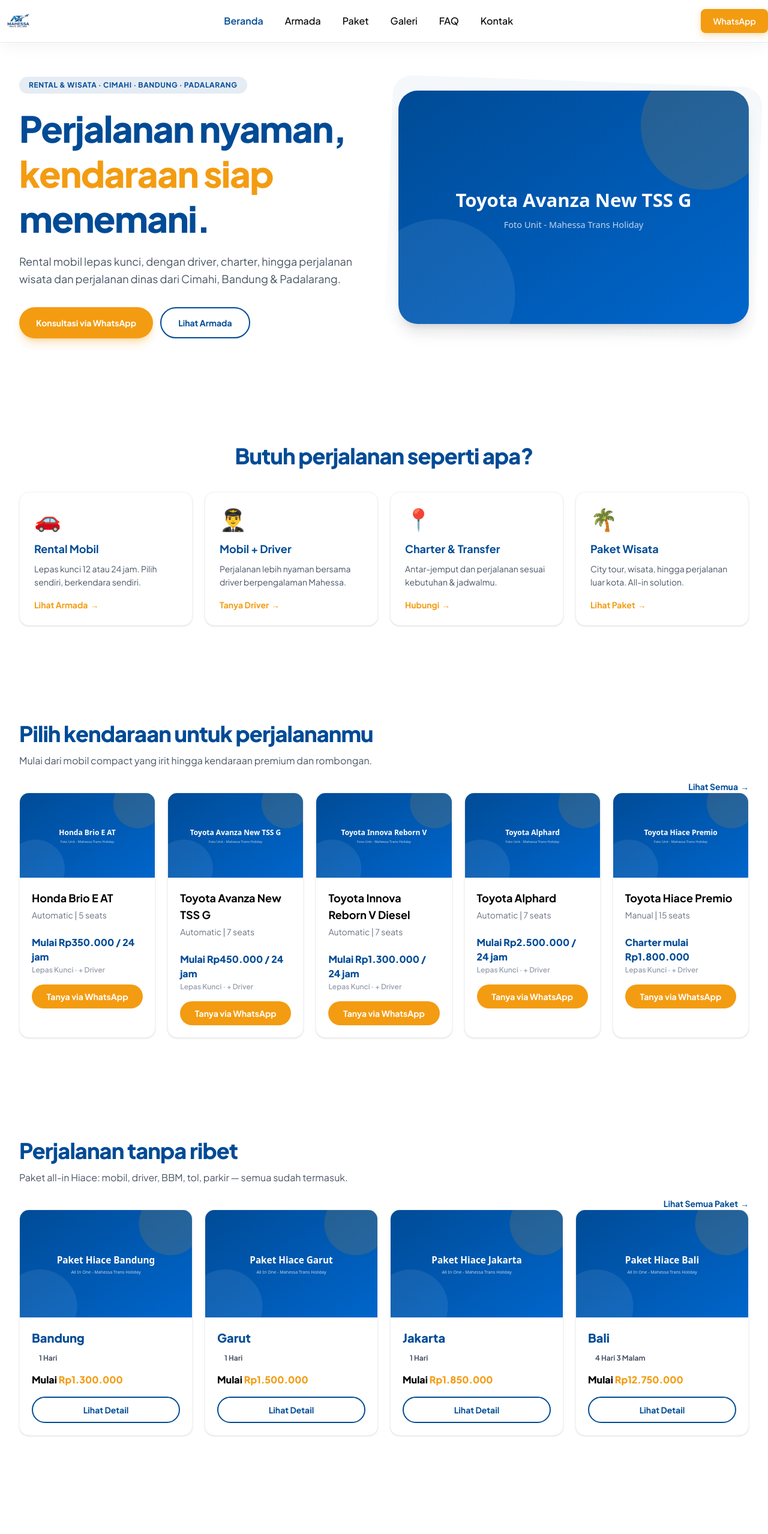
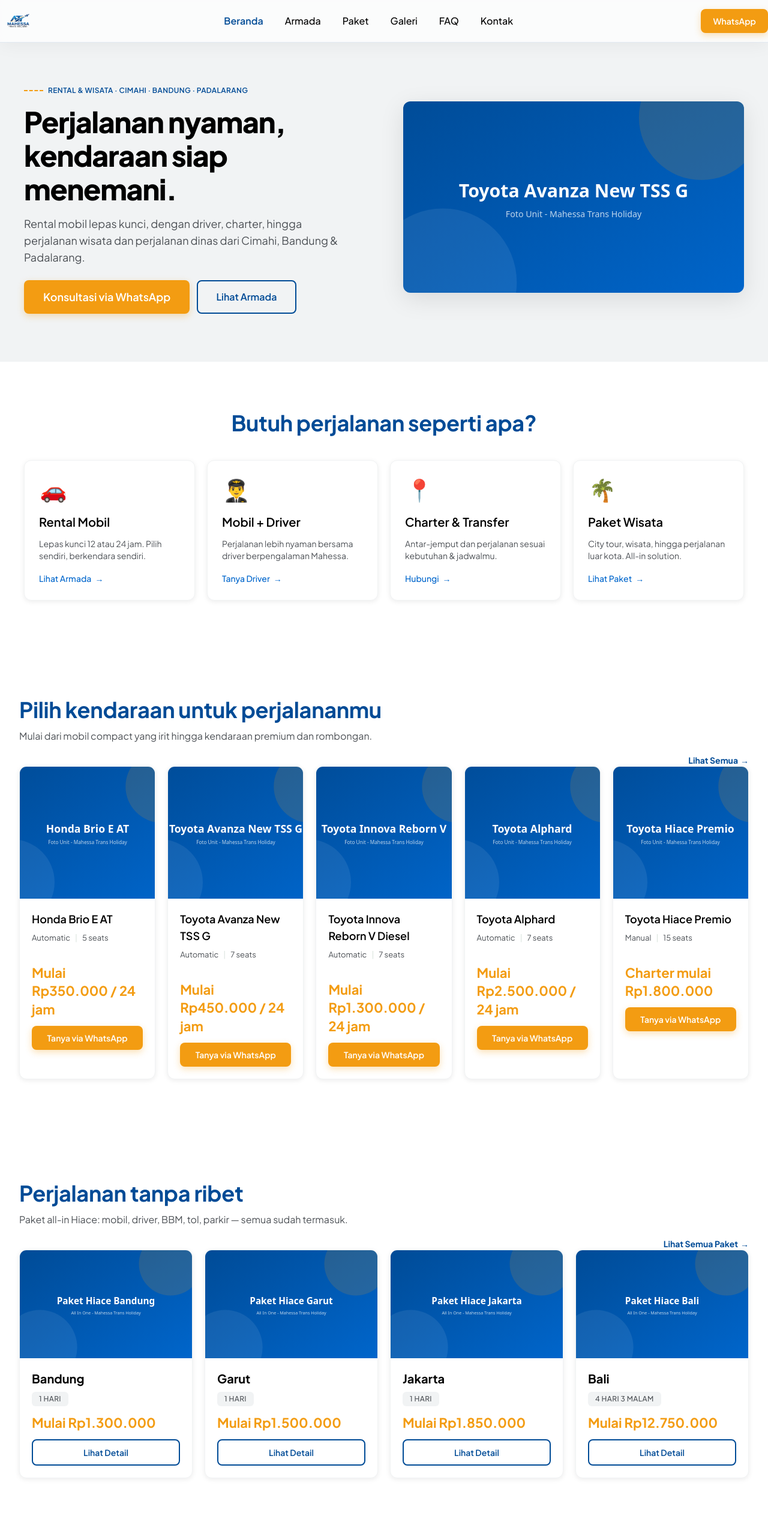
Before and after one commit to andhkx/MahessaTransHoliday, a Next.js app: page / in a window 1280 px wide. Shown: the top 2557 px of the page at 60% size. Built offline with nearby package versions, Linux system fonts and the light colour scheme.

Commit message:
feat: shared components styling sesuai DESIGN.MD

```diff
--- a/components/Hero.tsx
+++ b/components/Hero.tsx
@@ -5,52 +5,51 @@
 
 export default function Hero() {
   return (
-    <section className="relative overflow-hidden bg-gradient-to-b from-mist to-white pt-28 pb-16 sm:pt-32 lg:pb-24">
-      <div className="mx-auto max-w-7xl px-4 sm:px-6 lg:px-8">
-        <div className="grid items-center gap-12 lg:grid-cols-2">
+    <section className="bg-surface pb-12 pt-[104px] lg:pb-20 lg:pt-[134px]">
+      <div className="container-site grid items-center gap-10 lg:grid-cols-2 lg:gap-16">
         <div>
-            <span className="inline-flex items-center gap-2 rounded-full bg-primary/10 px-4 py-1.5 text-xs font-bold uppercase tracking-wider text-primary">
+          <span className="eyebrow">
+            <span
+              aria-hidden="true"
+              className="inline-block w-8 border-t-2 border-dashed border-accent"
+            />
             Rental & Wisata · {SERVICE_AREAS.join(" · ")}
           </span>
-            <h1 className="mt-5 text-4xl font-extrabold leading-tight tracking-tight text-primary sm:text-5xl xl:text-6xl">
-              Perjalanan nyaman,{" "}
-              <span className="text-accent">kendaraan siap</span> menemani.
+          <h1 className="mt-4 max-w-[500px] text-[32px] font-extrabold leading-[40px] tracking-tight text-black md:text-h1 md:leading-[56px] lg:text-h1">
+            Perjalanan nyaman, kendaraan siap menemani.
           </h1>
-            <p className="mt-5 max-w-xl text-base leading-relaxed text-gray-600 sm:text-lg">
-              Rental mobil lepas kunci, dengan driver, charter, hingga
-              perjalanan wisata dan perjalanan dinas dari Cimahi, Bandung &
-              Padalarang.
+          <p className="mt-4 max-w-[550px] text-base leading-relaxed text-body-text lg:text-lg lg:leading-7">
+            Rental mobil lepas kunci, dengan driver, charter, hingga perjalanan
+            wisata dan perjalanan dinas dari Cimahi, Bandung & Padalarang.
           </p>
-            <div className="mt-8 flex flex-col gap-3 sm:flex-row">
+          <div className="mt-6 flex flex-col gap-3 sm:flex-row">
             <a
               href={waGeneralLink()}
               target="_blank"
               rel="noopener noreferrer"
-                className="inline-flex items-center justify-center rounded-full bg-accent px-7 py-3.5 text-sm font-bold text-white shadow-lg shadow-accent/30 transition-colors hover:bg-accent-dark"
+              className="btn btn-primary btn-lg"
             >
               Konsultasi via WhatsApp
             </a>
             <Link
               href="/armada"
-                className="inline-flex items-center justify-center rounded-full border-2 border-primary px-7 py-3.5 text-sm font-bold text-primary transition-colors hover:bg-primary hover:text-white"
+              className="btn btn-secondary px-[30px] py-[14px] text-base font-semibold"
             >
               Lihat Armada
             </Link>
           </div>
         </div>
 
-          <div className="relative">
-            <div className="absolute -inset-4 -z-10 rounded-[2rem] bg-primary/5 rotate-2" />
+        <div className="hidden md:block">
           <Image
             src="/images/vehicles/toyota-avanza.svg"
             alt="Toyota Avanza New TSS G — armada Mahessa Trans Holiday"
             width={1200}
             height={800}
             priority
-              sizes="(max-width: 1024px) 100vw, 50vw"
-              className="w-full rounded-[2rem] object-cover shadow-xl"
+            sizes="(max-width: 1024px) 90vw, 50vw"
+            className="aspect-[4/3] w-full rounded-xl object-cover shadow-photo lg:aspect-[16/9]"
           />
-          </div>
         </div>
       </div>
     </section>
--- a/components/PackageCard.tsx
+++ b/components/PackageCard.tsx
@@ -9,13 +9,13 @@
   className?: string;
 };
 
-export default function PackageCard({ packageItem, className }: PackageCardProps) {
+export default function PackageCard({
+  packageItem,
+  className,
+}: PackageCardProps) {
   return (
     <article
-      className={cn(
-        "flex flex-col overflow-hidden rounded-2xl border border-gray-100 bg-white shadow-sm transition-shadow hover:shadow-lg",
-        className,
-      )}
+      className={cn("card card-lift group overflow-hidden", className)}
     >
       <Image
         src={packageItem.image}
@@ -23,22 +23,19 @@
         width={640}
         height={420}
         sizes="(max-width: 640px) 100vw, (max-width: 1024px) 50vw, 33vw"
-        className="aspect-[16/10] w-full object-cover"
+        className="h-[180px] w-full object-cover transition-transform duration-300 group-hover:scale-[1.03]"
       />
-      <div className="flex flex-1 flex-col p-5">
-        <h3 className="text-xl font-extrabold text-primary">
-          {packageItem.destination}
-        </h3>
-        <span className="mt-2 w-fit rounded-full bg-mist px-3 py-1 text-xs font-bold text-gray-600">
+      <div className="p-4 md:p-5">
+        <h3 className="text-h5 font-bold text-black">{packageItem.destination}</h3>
+        <span className="mt-2 inline-block rounded-md bg-surface px-3 py-1 text-caption font-medium uppercase text-body-text">
           {packageItem.duration}
         </span>
-        <p className="mt-3 text-base font-extrabold text-ink">
-          Mulai{" "}
-          <span className="text-accent">{formatIDR(packageItem.price)}</span>
+        <p className="mb-3 mt-3 text-xl font-bold text-accent md:text-[22px]">
+          Mulai {formatIDR(packageItem.price)}
         </p>
         <Link
           href={`/paket/${packageItem.slug}`}
-          className="mt-4 inline-flex items-center justify-center rounded-full border-2 border-primary px-5 py-2.5 text-sm font-bold text-primary transition-colors hover:bg-primary hover:text-white"
+          className="btn btn-secondary btn-sm w-full"
         >
           Lihat Detail
         </Link>
--- a/components/SectionHeading.tsx
+++ b/components/SectionHeading.tsx
@@ -14,15 +14,20 @@
   return (
     <div
       className={cn(
-        "mb-10 max-w-2xl",
+        "mb-8 max-w-2xl lg:mb-10",
         align === "center" ? "mx-auto text-center" : "text-left",
       )}
     >
-      <h2 className="text-3xl font-extrabold tracking-tight text-primary sm:text-4xl">
+      <h2 className="text-[26px] font-bold leading-8 tracking-[-0.3px] text-primary md:text-h2 md:leading-[44px]">
         {title}
       </h2>
       {subtitle && (
-        <p className="mt-3 text-base leading-relaxed text-gray-600">
+        <p
+          className={cn(
+            "mt-3 text-sm leading-5 text-body-text md:text-base",
+            align === "center" && "mx-auto",
+          )}
+        >
           {subtitle}
         </p>
       )}
--- a/components/ServiceCards.tsx
+++ b/components/ServiceCards.tsx
@@ -1,33 +1,41 @@
 import Link from "next/link";
 import { services } from "@/data/services";
+import Reveal from "./Reveal";
 import SectionHeading from "./SectionHeading";
 
 export default function ServiceCards() {
   return (
-    <section className="py-16 sm:py-20">
-      <div className="mx-auto max-w-7xl px-4 sm:px-6 lg:px-8">
+    <section className="py-12 lg:py-20">
+      <div className="container-site">
         <SectionHeading title="Butuh perjalanan seperti apa?" />
-        <div className="grid gap-5 sm:grid-cols-2 lg:grid-cols-4">
-          {services.map((service) => (
-            <div
-              key={service.id}
-              className="group flex flex-col rounded-2xl border border-gray-100 bg-white p-6 shadow-sm transition-shadow hover:shadow-lg"
-            >
-              <span className="text-4xl">{service.icon}</span>
-              <h3 className="mt-4 text-lg font-bold text-primary">
+        <div className="grid grid-cols-1 gap-4 sm:grid-cols-2 lg:grid-cols-4 lg:gap-5">
+          {services.map((service, i) => (
+            <Reveal key={service.id} delay={(i % 4) as 0 | 1 | 2 | 3}>
+              <div className="card card-lift group h-full p-6">
+                <span className="flex h-12 w-12 items-center justify-center text-[36px] leading-none">
+                  {service.icon}
+                </span>
+                <h3 className="mb-3 mt-4 text-h5 font-semibold text-black">
                   {service.title}
                 </h3>
-              <p className="mt-2 flex-1 text-sm leading-relaxed text-gray-600">
+                <p className="mb-4 flex-1 text-sm leading-5 text-body-text">
                   {service.text}
                 </p>
                 <Link
                   href={service.ctaHref}
-                className="mt-4 inline-flex items-center gap-1 text-sm font-bold text-accent transition-colors hover:text-accent-dark"
+                  className="text-link text-sm"
+                  aria-label={`${service.ctaLabel} - ${service.title}`}
                 >
                   {service.ctaLabel}
-                <span aria-hidden="true">→</span>
+                  <span
+                    aria-hidden="true"
+                    className="transition-transform duration-200 group-hover:translate-x-1"
+                  >
+                    →
+                  </span>
                 </Link>
               </div>
+            </Reveal>
           ))}
         </div>
       </div>
--- a/components/VehicleCard.tsx
+++ b/components/VehicleCard.tsx
@@ -20,12 +20,7 @@
 
 export default function VehicleCard({ vehicle, className }: VehicleCardProps) {
   return (
-    <article
-      className={cn(
-        "flex flex-col overflow-hidden rounded-2xl border border-gray-100 bg-white shadow-sm transition-shadow hover:shadow-lg group",
-        className,
-      )}
-    >
+    <article className={cn("card card-lift group overflow-hidden", className)}>
       <Link
         href={`/armada/${vehicle.slug}`}
         className="block"
@@ -37,31 +32,30 @@
           width={640}
           height={420}
           sizes="(max-width: 640px) 100vw, (max-width: 1024px) 50vw, 25vw"
-          className="aspect-[16/10] w-full object-cover"
+          className="h-[200px] w-full object-cover transition-transform duration-300 group-hover:scale-[1.03] md:h-[220px]"
         />
-        <div className="flex flex-1 flex-col p-5">
-          <h3 className="text-lg font-bold text-ink group-hover:text-primary">
+        <div className="p-4 md:p-5">
+          <h3 className="mb-2 text-lg font-semibold text-black transition-colors duration-200 group-hover:text-primary">
             {vehicle.name}
           </h3>
-          <p className="mt-1 text-sm text-gray-500">
-            {vehicle.transmission} | {vehicle.capacity} seats
+          <p className="mb-3 flex items-center gap-2 text-[13px] text-body-text">
+            <span>{vehicle.transmission}</span>
+            <span aria-hidden="true" className="text-line">
+              |
+            </span>
+            <span>{vehicle.capacity} seats</span>
           </p>
         </div>
       </Link>
-      <div className="flex flex-1 flex-col px-5 pb-5">
-        <div className="mt-1">
-          <p className="text-base font-extrabold text-primary">
-            {vehiclePriceLine(vehicle)}
-          </p>
-          <p className="mt-0.5 text-xs font-semibold text-gray-400">
-            Lepas Kunci · + Driver
-          </p>
-        </div>
+      <div className="px-4 pb-4 md:px-5 md:pb-5">
+        <p className="mb-3 text-xl font-bold text-accent md:text-[22px]">
+          {vehiclePriceLine(vehicle)}
+        </p>
         <a
           href={waVehicleLink(vehicle.name)}
           target="_blank"
           rel="noopener noreferrer"
-          className="mt-4 inline-flex items-center justify-center rounded-full bg-accent px-5 py-2.5 text-sm font-bold text-white transition-colors hover:bg-accent-dark"
+          className="btn btn-primary btn-sm w-full"
         >
           Tanya via WhatsApp
         </a>
```
Also changed, not shown: components/CtaSection.tsx (+6 -6 lines), components/FaqAccordion.tsx (+13 -8 lines), components/PageHeader.tsx (+11 -4 lines). Lines whose indentation alone changed are shown as unchanged.
